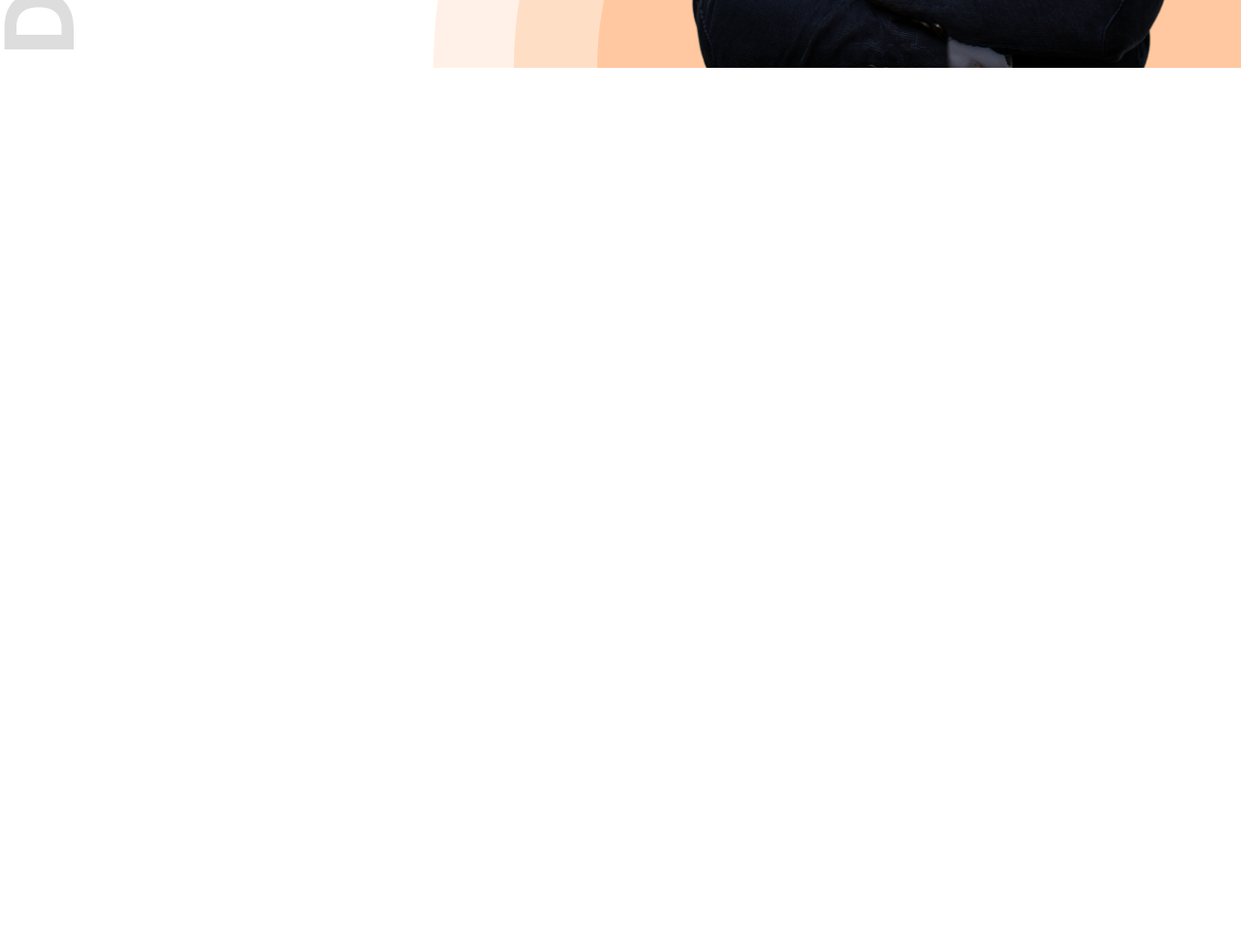
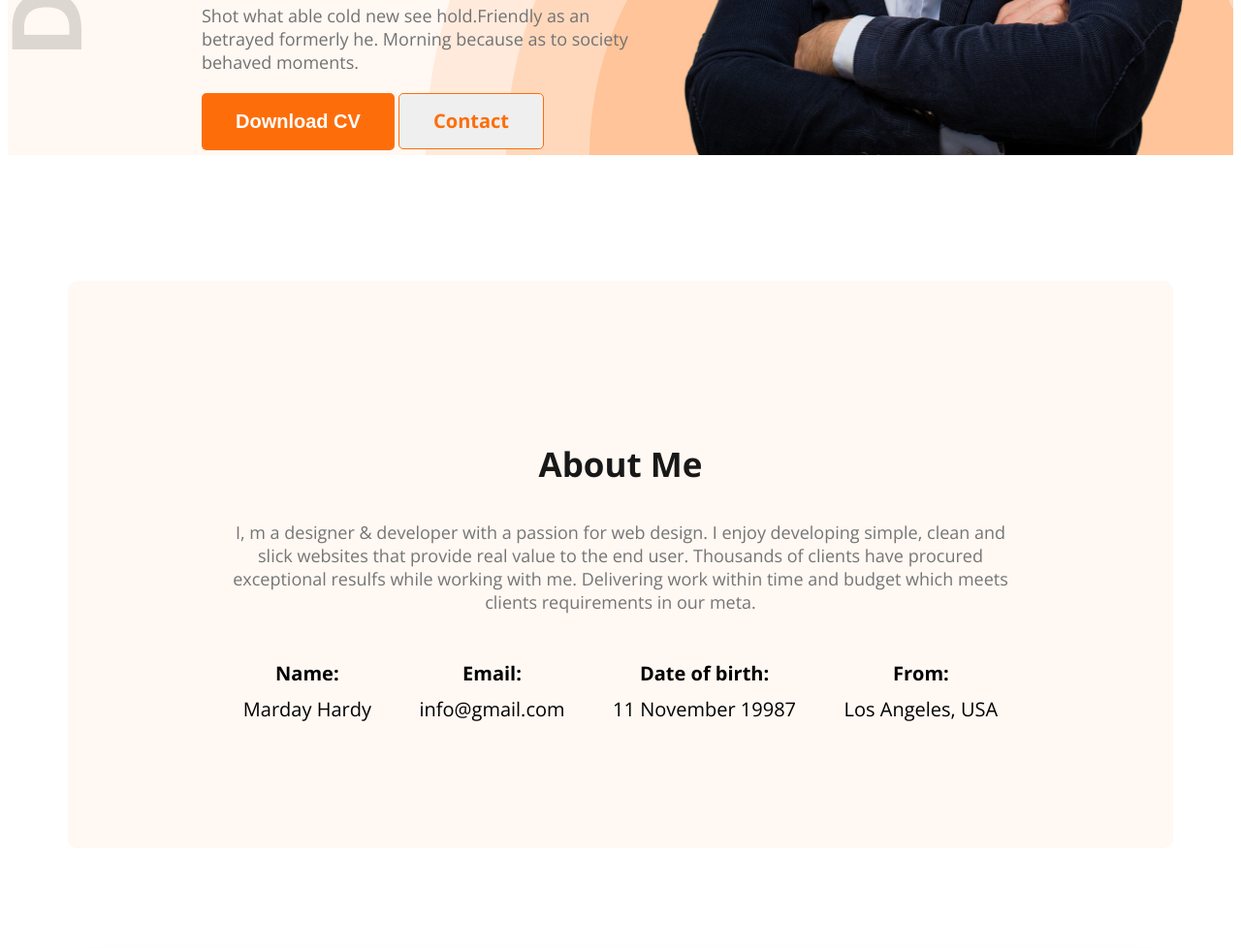
Before and after one commit to MullaRohan/web-dev-portfolio, a plain HTML site: page index.html in a window 1280 px wide. Shown: the part 762-1740 px from the top of the page at 97% size. Before the commit the page ends 832 px from the top, so only its background shows below. Drawn offline with nearby package versions, Linux system fonts and the light colour scheme.

Commit message:
added feature

```diff
--- a/index.html
+++ b/index.html
@@ -9,7 +9,7 @@
 </head>
 
 <body>
-    <header class="header">
+    <header class="header secondary_bg">
         <nav>
             <h3 class="nav-title">Ma<span class="text-primary">r</span>y</h3>
             <ul>
@@ -19,20 +19,71 @@
             </ul>
         </nav>
         <div class="banner">
-            <div class="banner-container">
-                <h3 class="banner-greetings dark2">Hi, I am</h3>
-                <h1 class="banner-title">Mary Hardy</h1>
-                <p class="banner-description dark2">Shot what able cold new see hold.Friendly as an betrayed formerly he.
+            <div class="banner-container" style="margin-top: 100px;">
+                <h3 class="banner-greetings dark2 margin_bottom">Hi, I am</h3>
+                <h1 class="banner-title margin_bottom">Mary Hardy</h1>
+                <p class="banner-description dark2 margin_bottom">Shot what able cold new see hold.Friendly as an betrayed formerly
+                    he.
                     Morning because as to society behaved moments.
                 </p>
-                <button class="btn-primary">Download CV</button>
-                <button class="btn-primary">Contact</button>
+                <div class="btn-cointainer">
+                    <button class="btn-primary">Download CV</button>
+                    <button class="nav-contact">Contact</button>
+                </div>
+
             </div>
             <img class="banner-image" src="images/hardy.png" alt="">
         </div>
     </header>
     <main>
-
+        <section class="about secondary_bg">
+            <h3 class="section-title">About Me</h3>
+            <p class="section-des">I, m a designer & developer with a passion for web design. I enjoy developing simple, clean and slick websites that provide real value to the end user. Thousands of clients have procured exceptional resulfs while working with me. Delivering work within time and budget which meets clients requirements in our meta.</p>
+            <div class="about-items">
+                <div class="about-item">
+                    <p class="about-title">Name:</p>
+                    <p class="about-des">Marday Hardy</p>
+                </div>
+                <div class="about-item">
+                    <p class="about-title">Email:</p>
+                    <p class="about-des">info@gmail.com</p>
+                </div>
+                <div class="about-item">
+                    <p class="about-title">Date of birth:</p>
+                    <p class="about-des">11 November 19987</p>
+                </div>
+                <div class="about-item">
+                    <p class="about-title">From:</p>
+                    <p class="about-des">Los Angeles, USA</p>
+                </div>
+            </div>
+        </section>
+        <section class="skill">
+            <h3 class="section-title text-center">What i do</h3>
+            <p class="section-des text-center">I have more than 10 years experience building software for clients all over the world. Below is a quick overview of my main technical skill sets and technologies i use. Want to find out more about my experience? Check out my online resume and project portfolio.</p>
+            <div class="skill-container">
+                <div class="skill">
+                    <img src="images/icons/js.png" alt="">
+                    <h3 class="skill-title">Vanilla Javascript</h3>
+                    <p class="skill-description dark2">List skill/technologies here. You can change the icon above to any of the 1500+ FontAwesome 5 free icons available. Aenean commodo ligula eget dolor.</p>
+                </div>
+                <div class="skill">
+                    <img src="images/icons/react.png" alt="">
+                    <h3 class="skill-title">React</h3>
+                    <p class="skill-description dark2">List skill/technologies here. You can change the icon above to any of the 1500+ FontAwesome 5 free icons available. Aenean commodo ligula eget dolor.</p>
+                </div>
+                <div class="skill">
+                    <img src="images/icons/nodejs.png" alt="">
+                    <h3 class="skill-title">Node.js</h3>
+                    <p class="skill-description dark2">List skill/technologies here. You can change the icon above to any of the 1500+ FontAwesome 5 free icons available. Aenean commodo ligula eget dolor.</p>
+                </div>
+                <div class="skill">
+                    <img src="images/icons/mongo.png" alt="">
+                    <h3 class="skill-title">MongoDB</h3>
+                    <p class="skill-description dark2">List skill/technologies here. You can change the icon above to any of the 1500+ FontAwesome 5 free icons available. Aenean commodo ligula eget dolor.</p>
+                </div>
+            </div>
+        </section>
     </main>
     <footer>
 
--- a/styles/style.css
+++ b/styles/style.css
@@ -2,18 +2,17 @@
 @import url('https://fonts.googleapis.com/css2?family=Open+Sans:ital,wght@0,300..800;1,300..800&display=swap');
 
 /* font-family: "Open Sans", sans-serif; */
-*{
-    margin: 0;
-    padding: 0;
-}
+
 /* shared style */
-.text-primary{
+.text-primary {
     color: #FD6E0A;
 }
-.dark2{
+
+.dark2 {
     color: #727272;
 }
-.btn-primary{
+
+.btn-primary {
     background-color: #FD6E0A;
     font-size: 20px;
     font-weight: bold;
@@ -23,14 +22,31 @@
     border-radius: 5px;
     cursor: pointer;
 }
-
+.margin_bottom{
+    margin-bottom: 20px;
+}
+.secondary_bg{
+    background-color: #FFF8F3;
+}
+.section-title{
+    font-size: 35px;
+    font-weight: bold;
+    color: #181818;
+}
+.section-des{
+    font-size: 18px;
+    color: #757575;
+}
+.text-center{
+    text-align: center;
+}
 /* body design */
 body {
     font-family: "Open Sans", sans-serif;
 }
 
 /* header design */
-.header{
+.header {
     background-image: url(../images/developer.png), url(../images/header_bg.png);
     background-repeat: no-repeat;
     background-position: top left, bottom right;
@@ -48,37 +64,106 @@ nav {
     font-weight: 800;
     font-size: 45px;
 }
-nav ul{
+
+nav ul {
     display: flex;
     align-items: center;
 }
-nav ul li{
+
+nav ul li {
     list-style: none;
     margin-right: 50px;
 }
-nav ul a{
+
+nav ul a {
     text-decoration: none;
 }
+
+.nav-contact {
+    padding: 18px 35px;
+    border: 1px solid rgba(253, 110, 10, 1);
+    border-radius: 5px;
+    color: rgba(253, 110, 10, 1);
+    font-family: Open Sans;
+    font-size: 20px;
+    font-weight: 700;
+    line-height: 100%;
+    letter-spacing: 0%;
+    text-align: center;
+    cursor: pointer;
+}
+
 /* banner style  */
-.banner{
+.banner {
     display: flex;
     justify-content: space-between;
     margin: 0 35px 0 200px;
 }
-.banner-greetings{
+
+.banner-greetings {
     font-size: 45px;
     font-weight: 600;
 }
-.banner-container{
+
+.banner-container {
     max-width: 580px;
 }
-.banner-title{
+
+.banner-title {
     font-size: 85px;
     font-weight: bold;
 }
-.banner-description{
+
+.banner-description {
     font-size: 18px;
 }
-.banner-image{
+
+.banner-image {
     width: 580px;
 }
+/* Main Style */
+main{
+    max-width: 1140px;
+    margin: 0 auto;
+}
+main section{
+    margin-top: 130px;
+}
+
+/* About Style */
+.about{
+    border-radius: 10px;
+    padding: 130px 156px;
+    text-align: center;
+}
+.about-item p {
+  margin: 0;
+}
+.about-items{
+    display: flex;
+    justify-content: space-around;
+}
+.about-item{
+    display: flex;
+    flex-direction: column;
+    margin-top: 30px;
+    gap: 10px;
+}
+.about-title{
+    font-weight: bold;
+    font-size: 20px;
+}
+.about-des{
+    font-weight: 400;
+    font-size: 20px;
+}
+/* Skills Style */
+.skill-container{
+    display: flex;
+    gap: 24px;
+}
+.skill{
+    padding: 30px;
+    border-radius: 5px;
+    box-shadow: 0px 6px 50px 0px rgba(0, 0, 0, 0.06);
+}
```
Also changed, not shown: test.html (added, +31 -0 lines).
